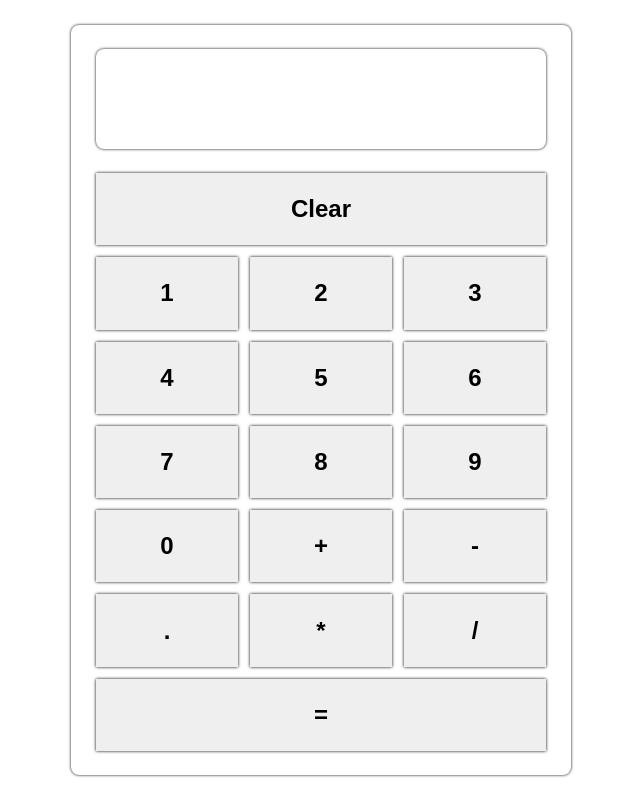
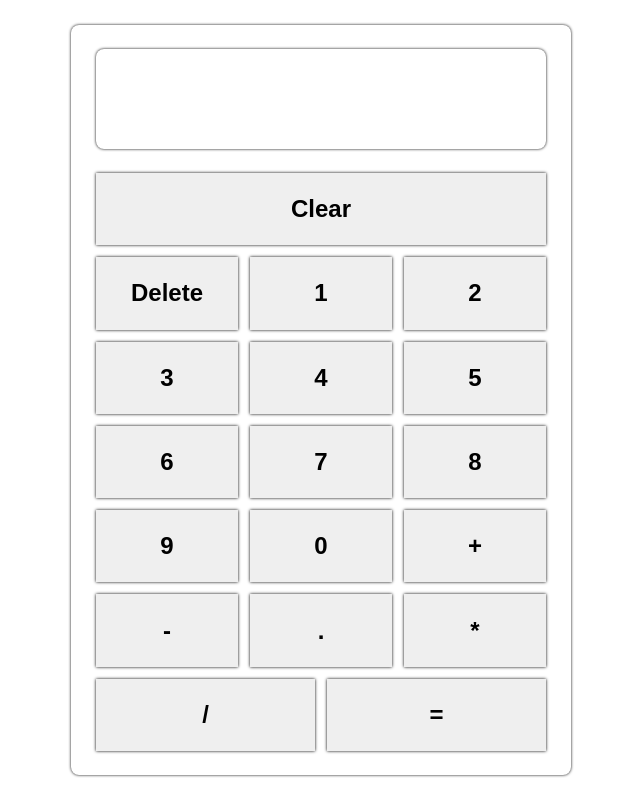
Before and after one commit to cdogcoder/calculator, a plain HTML site: page index.html in a window 1280 px wide. Shown: the whole page, without its empty margins (319-959 px from the left). Drawn offline with Linux system fonts and the light colour scheme.

Commit message:
Add 'Delete' button

```diff
--- a/index.html
+++ b/index.html
@@ -11,6 +11,7 @@
             <div class="output-container"></div>
             <div class="buttons-container">
                 <button class="clear-button">Clear</button>
+                <button class="delete">Delete</button>
                 <button>1</button>
                 <button>2</button>
                 <button>3</button>
```
